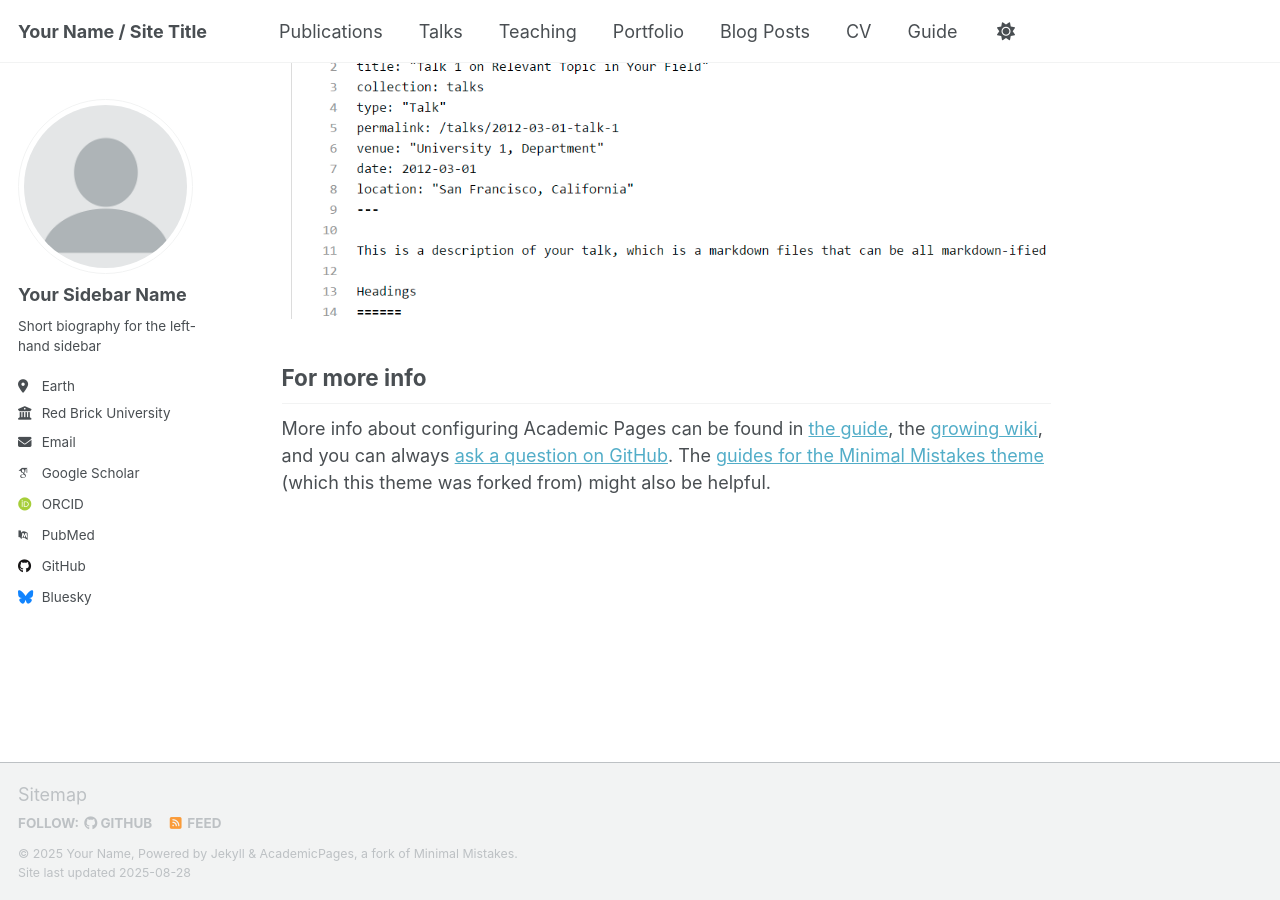
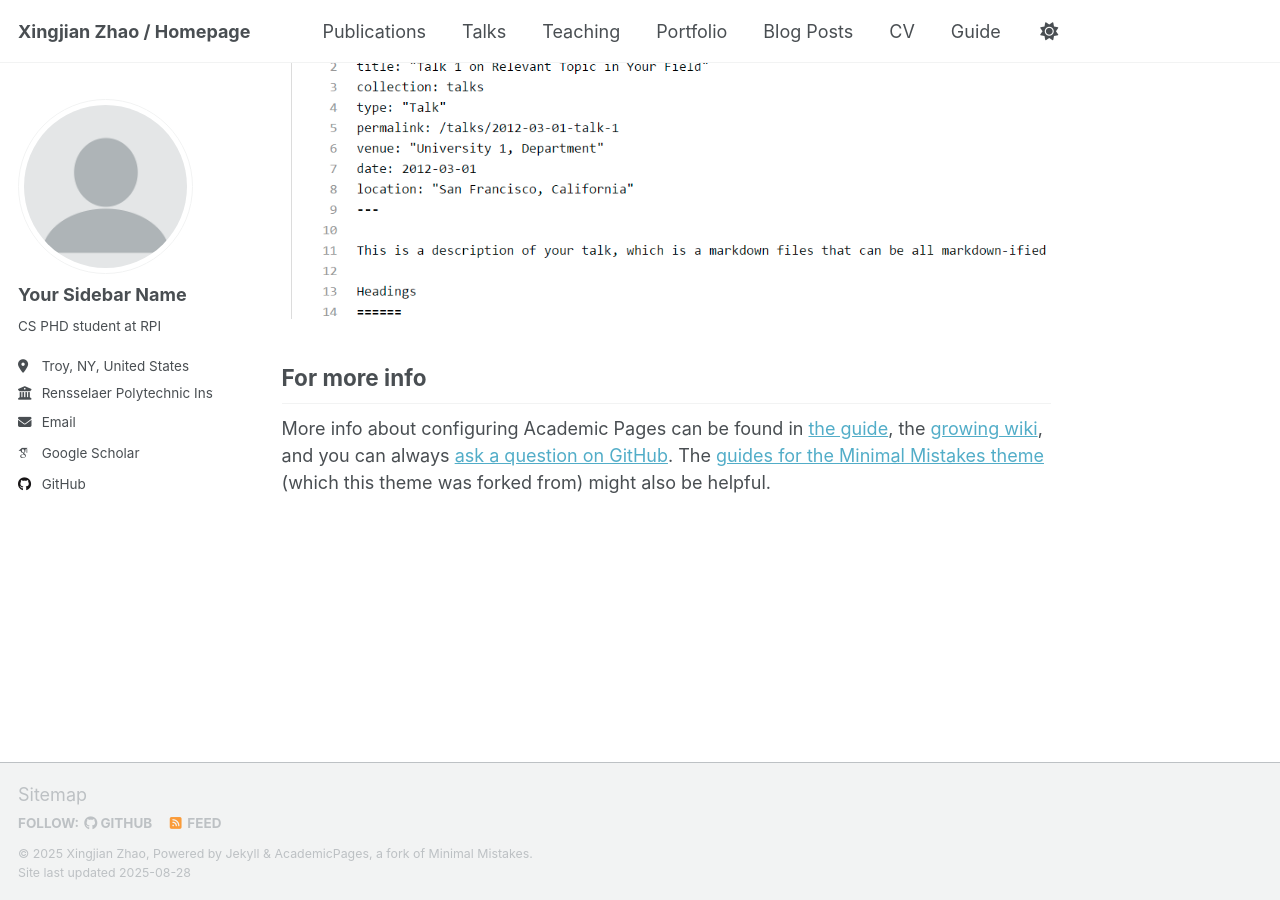
Before and after one commit to xingjianz/xingjianz.github.io, a Jekyll site: the page built from _pages/about.md, in a window 1280 px wide and 900 px high, scrolled down 2880 px. Built offline with Jekyll 4.4.1, drawn with Linux system fonts in a browser that asks for light colours; some web fonts are replaced; a script that is not in the unit is left out.

Commit message:
Update _config.yml

```diff
--- a/_config.yml
+++ b/_config.yml
@@ -9,11 +9,11 @@
 # Basic Site Settings
 locale                   : "en-US"
 site_theme               : "default" # Currently available options are "default", "air"
-title                    : "Your Name / Site Title"
+title                    : "Xingjian Zhao / Homepage"
 title_separator          : "-"
-name                     : &name "Your Name"
+name                     : &name "Xingjian Zhao"
 description              : &description "personal description"
-url                      : https://academicpages.github.io # the base hostname & protocol for your site e.g. "https://[your GitHub username].github.io" or if you already have some other page hosted on Github then use "https://[your GitHub username].github.io/[Your Repo Name]"
+url                      : https://xingjianz.github.io # the base hostname & protocol for your site e.g. "https://[your GitHub username].github.io" or if you already have some other page hosted on Github then use "https://[your GitHub username].github.io/[Your Repo Name]"
 baseurl                  : "" # the subpath of your site, e.g. "/blog"
 repository               : "academicpages/academicpages.github.io"
 
@@ -25,21 +25,21 @@ author:
   avatar           : "profile.png"
   name             : "Your Sidebar Name"
   pronouns         : # example: "she/her"
-  bio              : "Short biography for the left-hand sidebar"
-  location         : "Earth"
-  employer         : "Red Brick University"
+  bio              : "CS PHD student at RPI"
+  location         : "Troy, NY, United States"
+  employer         : "Rensselaer Polytechnic Institute"
   uri              : # URL
-  email            : "none@example.org"
+  email            : "zhaox8@rpi.edu"
 
   # Academic websites
   academia         : # URL
   arxiv            : # URL - Update with the correct link to your profile
-  googlescholar    : "https://scholar.google.com/citations?user=PS_CX0AAAAAJ"
+  googlescholar    : "https://scholar.google.com/citations?user=fEUuE_gAAAAJ&hl=en"
   inspire-hep      : # URL
   impactstory      : # URL
-  orcid            : "http://orcid.org/yourorcidurl"
+  orcid            : #"http://orcid.org/yourorcidurl"
   semantic         : # URL
-  pubmed           : "https://www.ncbi.nlm.nih.gov/pubmed/?term=john+snow"
+  pubmed           : #"https://www.ncbi.nlm.nih.gov/pubmed/?term=john+snow"
   researchgate     : # URL
   scopus           : # URL
 
@@ -47,13 +47,13 @@ author:
   bitbucket        : # Username - Update with your username on the site
   codepen          : # Username
   dribbble         : # Username
-  github           : "academicpages"
+  github           : "xingjianz"
   kaggle           : # Username
   stackoverflow    : # User number or user number and name (i.e., use "1" or "1/jeff-atwood")
 
   # Social media
   artstation       : # Username
-  bluesky          : "bsky.app" # Replace this with you Bluesky username
+  bluesky          : #"bsky.app" # Replace this with you Bluesky username
   facebook         : # Username
   flickr           : # Username
   foursquare       : # Username
```
